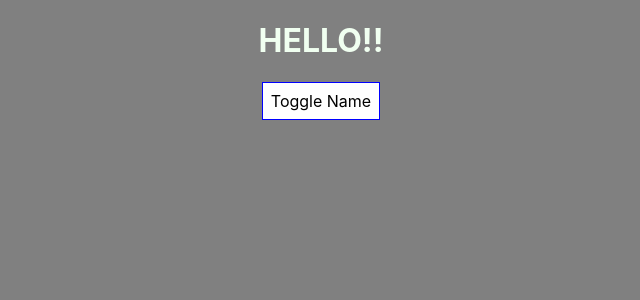
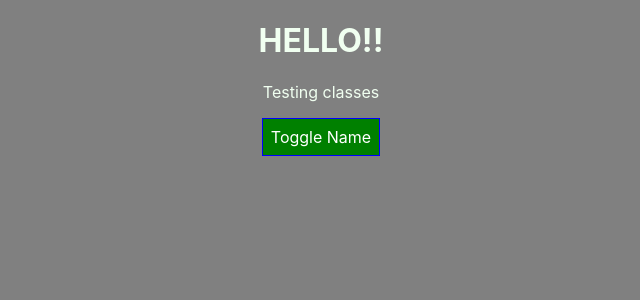
Before and after one commit to sandeepsodhi/reactproj, a React (Create React App) app: page / in a window 1280 px wide. Shown: the top 300 px of the page, without its empty margins (319-959 px from the left). Built offline with nearby package versions, Linux system fonts and the light colour scheme.

Commit message:
settingUpClassesDynamically

```diff
--- a/src/App.css
+++ b/src/App.css
@@ -1,3 +1,11 @@
 .App {
   text-align: center;
 }
+
+.red{
+  color: red;
+}
+
+.bold{
+  font-weight: bold ;
+}
--- a/src/App.js
+++ b/src/App.js
@@ -82,7 +82,8 @@
   render() {
 
       const style = {
-        backgroundColor: 'white',
+        color: 'white',
+        backgroundColor: 'green',
         font: 'inherit',
         border : '1px solid blue',
         padding: '8px',
@@ -130,11 +131,24 @@
               age={this.state.persons[2].age}/> */}
           </div>
         );
+
+        style.backgroundColor = 'red';
+      }
+
+      const classes = [];
+
+      if(this.state.persons.length <= 2){
+        classes.push('red');
+      }
+      if(this.state.persons.length<=1){
+        classes.push('bold');
       }
 
       return(
         <div className="App" >
           <h1>HELLO!! </h1>
+          <p className={classes.join(' ')}> Testing classes</p>
+
           {/* if we are specifying event onClick event as with parenthis in function name then it will immediately call the function as soon as the react loads the dom {this.swtichNameHandler()} */}
           {/* if we are defining a method with arrow function approach, then it will automatically add a return keyword implicitly. Here this satement and change made is contradicting with above statement, but here we are not directly calling the method on dom load. But we are calling it with onClick event. Also this statement is not recommended as it is not that much efficient as dom has to be re-rendered, do it only if required in some scenarios. Use the below bind statement instead. */}
            <button
```
Also changed, not shown: 1 other file (tests, documents, lock files or other folders).
